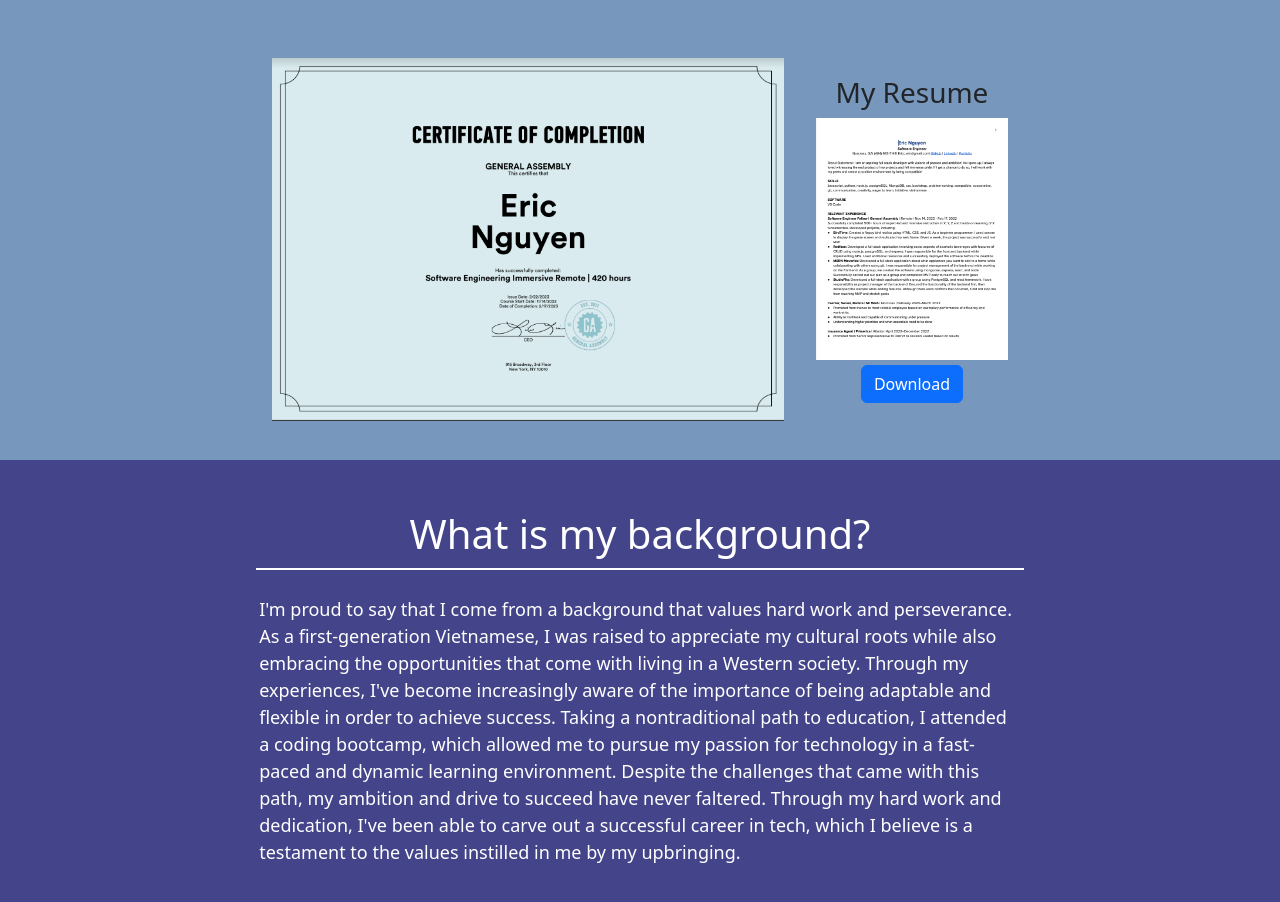
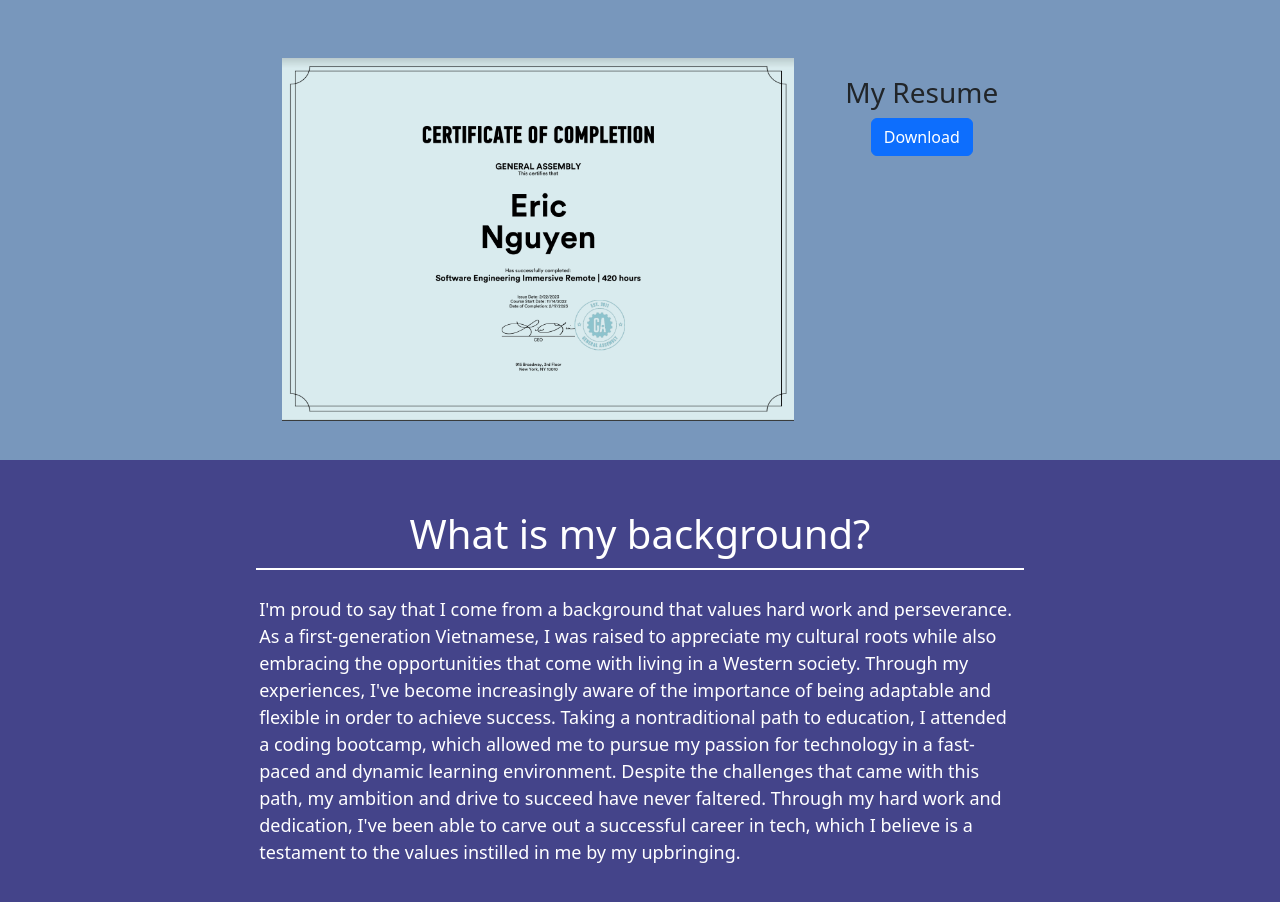
Before and after one commit to ericcnguyen04/Post-Portfolio, a React (Create React App) app: page / in a window 1280 px wide. Shown: the part 1671-2573 px from the top of the page. Built offline with nearby package versions, Linux system fonts and the light colour scheme.

Commit message:
hello world

```diff
--- a/src/components/pages/Resume.jsx
+++ b/src/components/pages/Resume.jsx
@@ -28,9 +28,6 @@
 				<div className='resume'>
 					<center>
 						<h3>My Resume</h3>
-						<div>
-							<img src='/content/resume.png' alt='my resume' id='resumeIMG'></img>
-						</div>
 						<Button variant="primary" onClick={onButtonClick}>
 						Download</Button>{' '}
 					</center>
```
